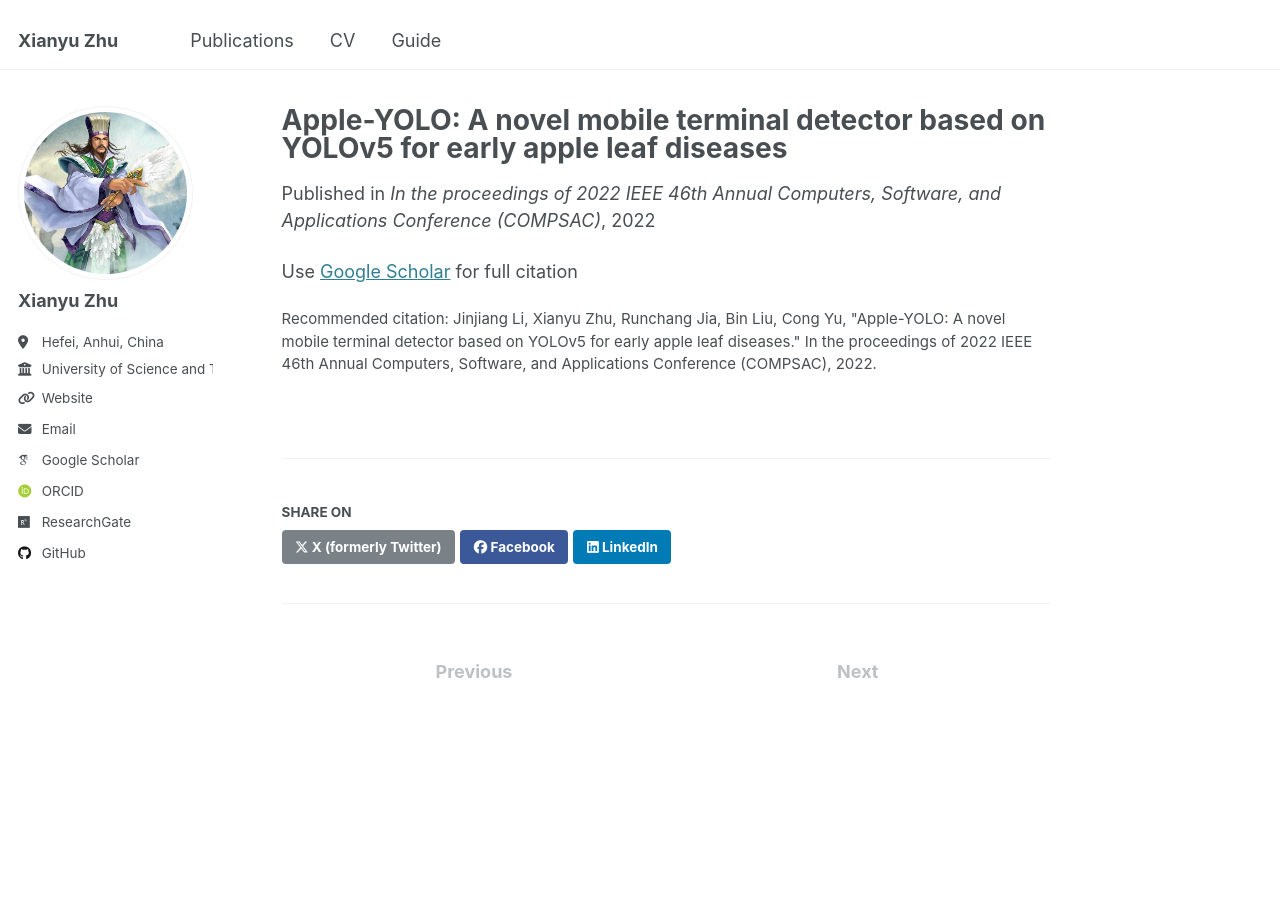
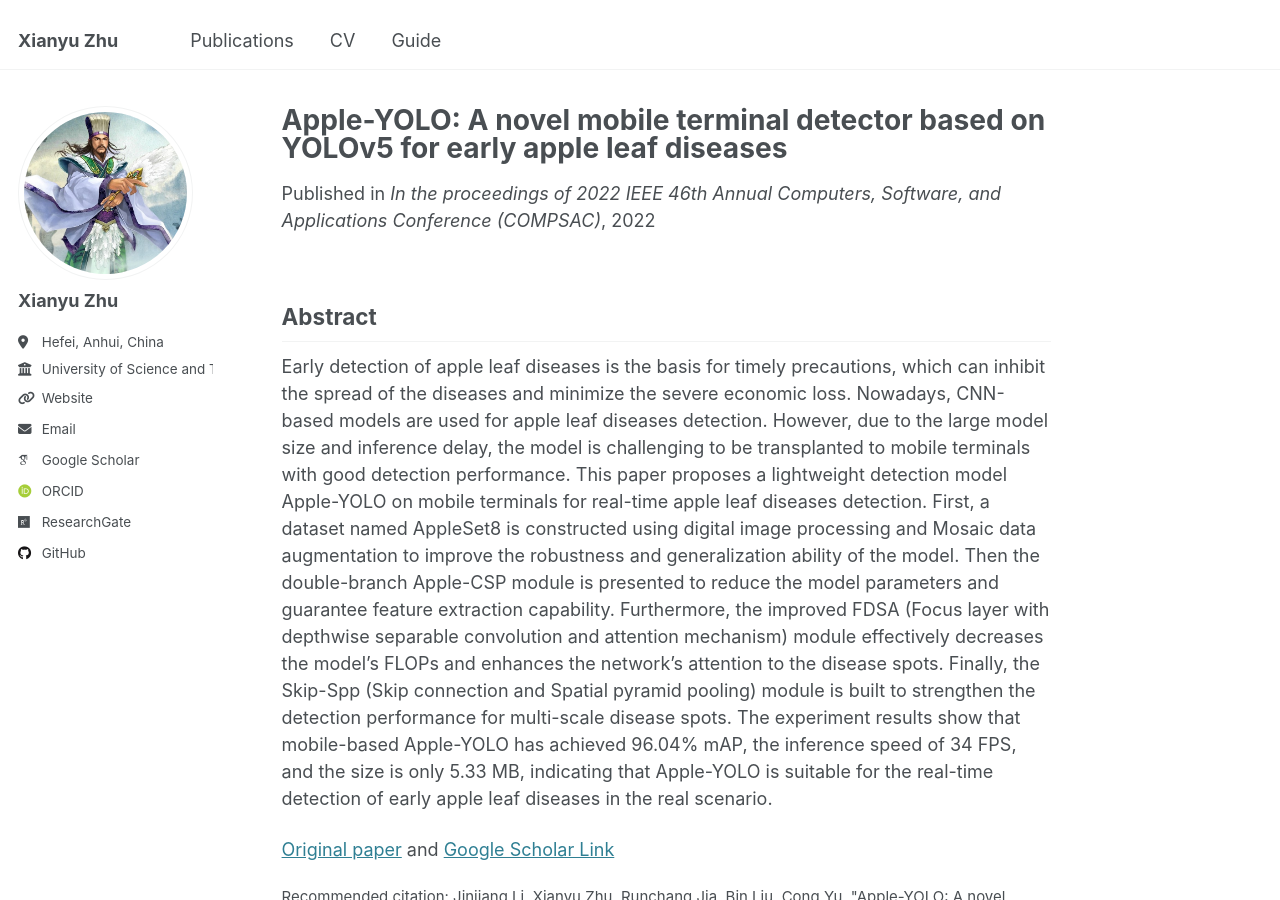
Before and after one commit to zhuxy-USTC/zhuxy-USTC.github.io, a Jekyll site: the page built from _publications/2022-01-01-Apple-YOLO-A-novel-mobile-terminal-detector-based-on-YOLOv5-for-early-apple-leaf-diseases.md, in a window 1280 px wide and 900 px high. Built offline with Jekyll 4.4.1, drawn with Linux system fonts in a browser that asks for light colours; some web fonts are replaced.

Commit message:
Apple-YOLO update

```diff
--- a/_publications/2022-01-01-Apple-YOLO-A-novel-mobile-terminal-detector-based-on-YOLOv5-for-early-apple-leaf-diseases.md
+++ b/_publications/2022-01-01-Apple-YOLO-A-novel-mobile-terminal-detector-based-on-YOLOv5-for-early-apple-leaf-diseases.md
@@ -6,4 +6,9 @@ date: 2022-01-01
 venue: 'In the proceedings of 2022 IEEE 46th Annual Computers, Software, and Applications Conference (COMPSAC)'
 citation: ' Jinjiang Li,  Xianyu Zhu,  Runchang Jia,  Bin Liu,  Cong Yu, &quot;Apple-YOLO: A novel mobile terminal detector based on YOLOv5 for early apple leaf diseases.&quot; In the proceedings of 2022 IEEE 46th Annual Computers, Software, and Applications Conference (COMPSAC), 2022.'
 ---
-Use [Google Scholar](https://scholar.google.com/scholar?q=Apple+YOLO:+A+novel+mobile+terminal+detector+based+on+YOLOv5+for+early+apple+leaf+diseases){:target="_blank"} for full citation
+
+## Abstract
+
+Early detection of apple leaf diseases is the basis for timely precautions, which can inhibit the spread of the diseases and minimize the severe economic loss. Nowadays, CNN-based models are used for apple leaf diseases detection. However, due to the large model size and inference delay, the model is challenging to be transplanted to mobile terminals with good detection performance. This paper proposes a lightweight detection model Apple-YOLO on mobile terminals for real-time apple leaf diseases detection. First, a dataset named AppleSet8 is constructed using digital image processing and Mosaic data augmentation to improve the robustness and generalization ability of the model. Then the double-branch Apple-CSP module is presented to reduce the model parameters and guarantee feature extraction capability. Furthermore, the improved FDSA (Focus layer with depthwise separable convolution and attention mechanism) module effectively decreases the model's FLOPs and enhances the network's attention to the disease spots. Finally, the Skip-Spp (Skip connection and Spatial pyramid pooling) module is built to strengthen the detection performance for multi-scale disease spots. The experiment results show that mobile-based Apple-YOLO has achieved 96.04% mAP, the inference speed of 34 FPS, and the size is only 5.33 MB, indicating that Apple-YOLO is suitable for the real-time detection of early apple leaf diseases in the real scenario.
+
+[Original paper](http://zhuxy-USTC.github.io/files/Apple-YOLO.pdf) and [Google Scholar Link](https://scholar.google.com/scholar?q=Apple+YOLO:+A+novel+mobile+terminal+detector+based+on+YOLOv5+for+early+apple+leaf+diseases){:target="_blank"}
```
Also changed, not shown: 1 other file.
